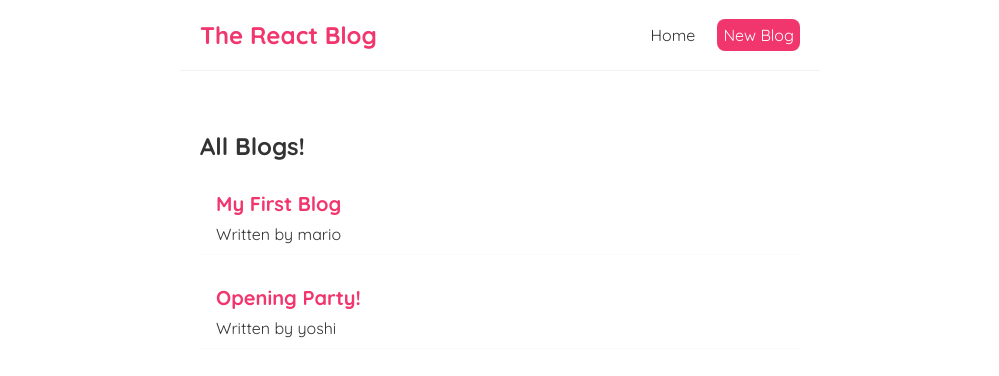
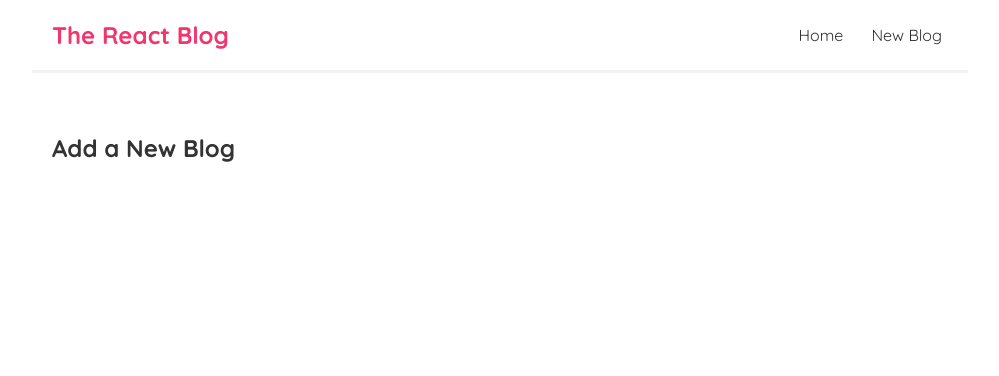
Before and after one commit to akashsahaks/react-blog, a React (Create React App) app: page /create in a window 1280 px wide. Shown: the top 376 px of the page, without its empty margins (140-1139 px from the left). Built offline with nearby package versions, Linux system fonts and the light colour scheme; data requests are answered from the project's data file.

Commit message:
setup react routing using react-router-dom

```diff
--- a/package.json
+++ b/package.json
@@ -9,6 +9,7 @@
     "json-server": "^0.17.2",
     "react": "^18.2.0",
     "react-dom": "^18.2.0",
+    "react-router-dom": "^6.8.1",
     "react-scripts": "5.0.1",
     "web-vitals": "^2.1.4"
   },
--- a/src/App.js
+++ b/src/App.js
@@ -1,17 +1,22 @@
 import React from "react";
+import { BrowserRouter, Routes, Route } from "react-router-dom";
 import Navbar from "./Navbar";
 import Home from "./Home";
+import Create from "./Create";
 
 function App() {
   return (
-    <>
+    <BrowserRouter>
       <div className="App">
         <Navbar />
         <div className="content">
-          <Home />
+          <Routes>
+            <Route path="/" element={<Home />} />
+            <Route path="/create" element={<Create />} />
+          </Routes>
         </div>
       </div>
-    </>
+    </BrowserRouter>
   );
 }
 
--- /dev/null
+++ b/src/Create.js
@@ -0,0 +1,11 @@
+import React from "react";
+
+const Create = () => {
+  return (
+    <div className="create">
+      <h2>Add a New Blog</h2>
+    </div>
+  );
+};
+
+export default Create;
--- a/src/Navbar.js
+++ b/src/Navbar.js
@@ -1,4 +1,5 @@
 import React from "react";
+import { Link } from "react-router-dom";
 
 const Navbar = () => {
   return (
@@ -6,17 +7,8 @@
       <nav className="navbar">
         <h1>The React Blog</h1>
         <div className="links">
-          <a href="/">Home</a>
-          <a
-            href="/create"
-            style={{
-              color: "white",
-              backgroundColor: "#f1356d",
-              borderRadius: "8px",
-            }}
-          >
-            New Blog
-          </a>
+          <Link to="/">Home</Link>
+          <Link to="/create">New Blog</Link>
         </div>
       </nav>
     </>
--- a/src/index.css
+++ b/src/index.css
@@ -11,9 +11,9 @@
   padding: 20px;
   display: flex;
   align-items: center;
-  max-width: 600px;
+  width: 70vw;
   margin: 0 auto;
-  border-bottom: 1px solid #f2f2f2;
+  border-bottom: 3px solid #f2f2f2;
 }
 .navbar h1 {
   color: #f1356d;
@@ -30,7 +30,8 @@
   color: #f1356d;
 }
 .content {
-  max-width: 600px;
+  /* max-width: 600px; */
+  width: 70vw;
   margin: 40px auto;
   padding: 20px;
 }
--- a/src/index.js
+++ b/src/index.js
@@ -5,7 +5,7 @@
 
 const root = ReactDOM.createRoot(document.getElementById("root"));
 root.render(
-  <>
+  <React.StrictMode>
     <App />
-  </>
+  </React.StrictMode>
 );
```
Also changed, not shown: 1 other file (tests, documents, lock files or other folders).
